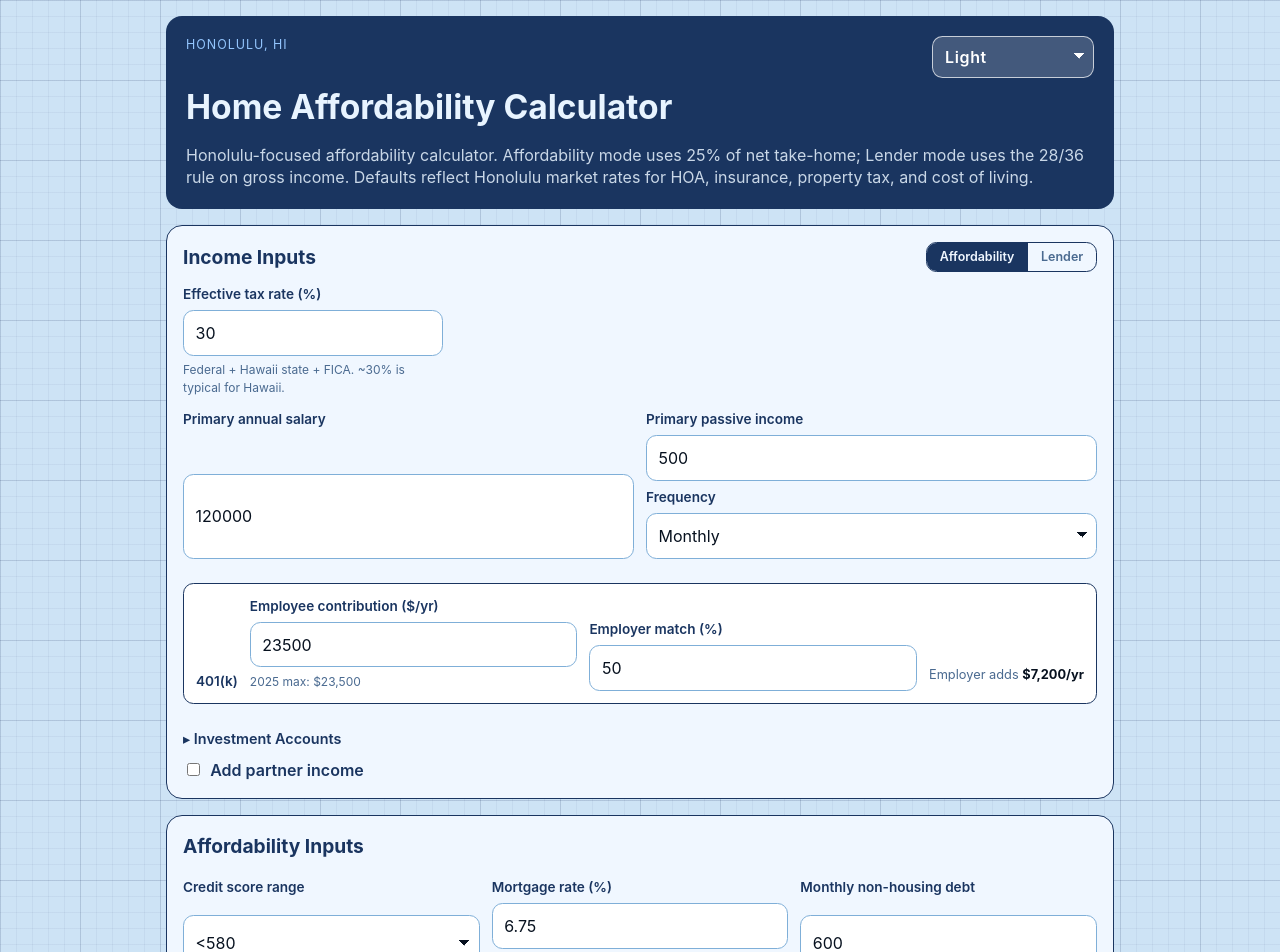
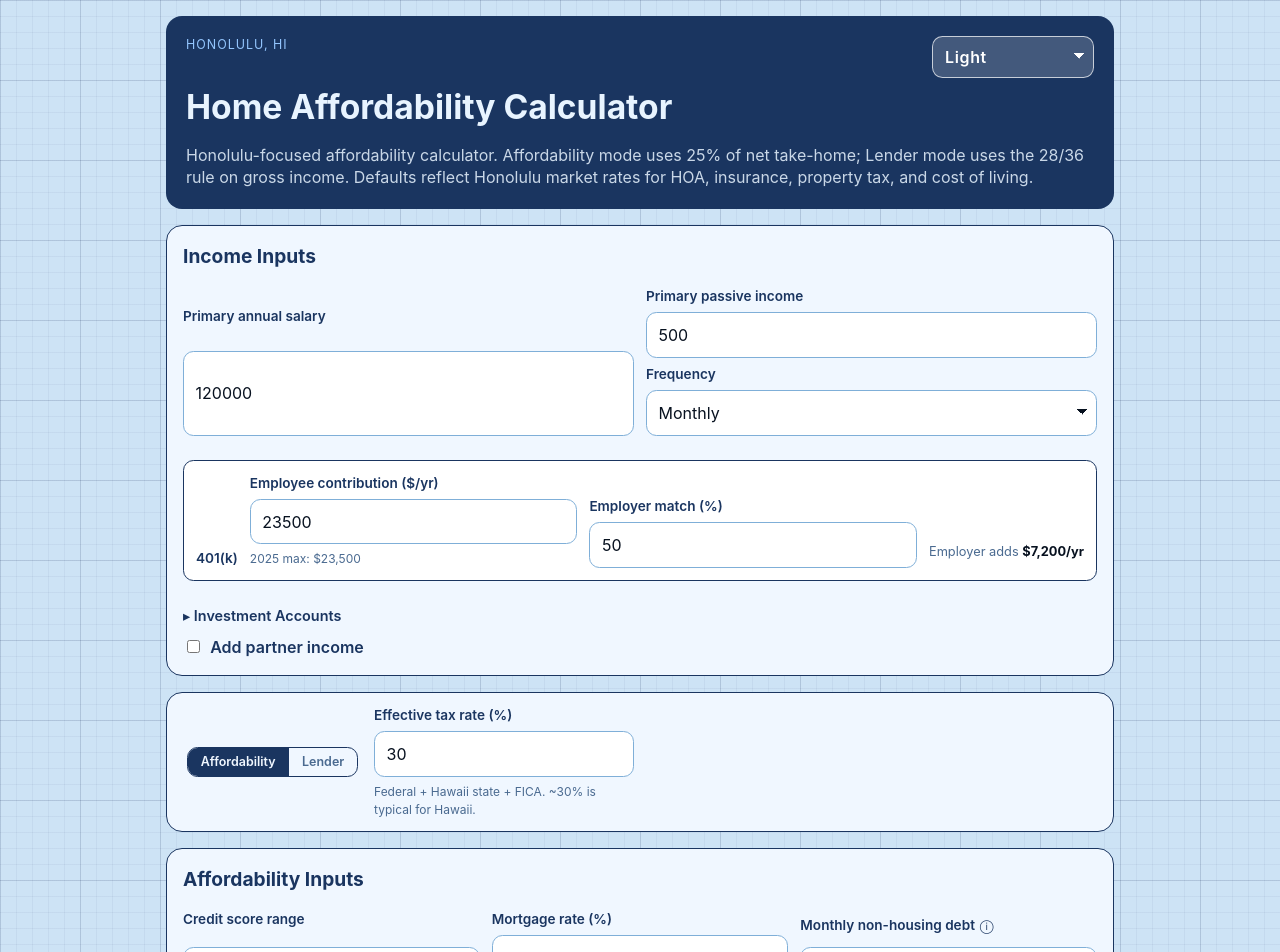
Before and after one commit to rcammack/budget-calculator, a React (Vite) app: page / in a window 1280 px wide. Shown: the top 952 px of the page. Built offline with nearby package versions, Linux system fonts and the light colour scheme.

Commit message:
move mode toggle, add tooltip

```diff
--- a/src/App.css
+++ b/src/App.css
@@ -121,6 +121,51 @@
   font-size: 0.85rem;
   font-weight: 600;
   color: var(--text-label);
+}
+
+.field-label-row {
+  display: flex;
+  align-items: center;
+  gap: 0.3rem;
+}
+
+/* ── Info tooltip ──────────────────────────────────────────────── */
+.info-btn {
+  position: relative;
+  display: inline-flex;
+  align-items: center;
+  font-size: 0.8rem;
+  color: var(--text-hint);
+  cursor: default;
+  line-height: 1;
+}
+
+.info-btn:hover .info-tooltip,
+.info-btn:focus-within .info-tooltip {
+  opacity: 1;
+  pointer-events: auto;
+  transform: translateY(0);
+}
+
+.info-tooltip {
+  position: absolute;
+  bottom: calc(100% + 6px);
+  left: 50%;
+  transform: translateX(-50%) translateY(4px);
+  width: 220px;
+  background: var(--bg-card);
+  border: 1px solid var(--border-input);
+  border-radius: var(--radius-input);
+  padding: 0.45rem 0.6rem;
+  font-size: 0.78rem;
+  font-weight: 400;
+  color: var(--text-primary);
+  box-shadow: 0 4px 12px rgba(0, 0, 0, 0.15);
+  opacity: 0;
+  pointer-events: none;
+  transition: opacity 0.15s, transform 0.15s;
+  z-index: 10;
+  white-space: normal;
 }
 
 input,
@@ -491,6 +536,17 @@ strong {
   margin: 0;
 }
 
+.mode-toggle-bar {
+  display: flex;
+  align-items: center;
+  gap: 1rem;
+  padding: 0.75rem 1.25rem;
+  background: var(--bg-panel);
+  border: var(--border-width-panel) solid var(--border-panel);
+  border-radius: var(--radius-panel);
+  flex-wrap: wrap;
+}
+
 .mode-toggle {
   display: flex;
   border: var(--border-width-panel) solid var(--border-panel);
@@ -522,13 +578,13 @@ strong {
 .mode-note {
   font-size: 0.8rem;
   color: var(--text-hint);
-  margin: 0 0 0.5rem;
+  margin: 0;
   line-height: 1.5;
 }
 
 .tax-rate-row {
   max-width: 260px;
-  margin-bottom: 0.75rem;
+  margin: 0;
 }
 
 /* ── Investment accounts ───────────────────────────────────────── */
--- a/src/App.jsx
+++ b/src/App.jsx
@@ -159,42 +159,7 @@ function App() {
       </header>
 
       <section className="panel">
-        <div className="panel-header-row">
-          <h2>Income Inputs</h2>
-          <div className="mode-toggle" role="group" aria-label="Calculation mode">
-            <button
-              className={`mode-btn${inputs.incomeMode === 'net' ? ' active' : ''}`}
-              onClick={() => update('incomeMode')('net')}
-            >
-              Affordability
-            </button>
-            <button
-              className={`mode-btn${inputs.incomeMode === 'gross' ? ' active' : ''}`}
-              onClick={() => update('incomeMode')('gross')}
-            >
-              Lender
-            </button>
-          </div>
-        </div>
-
-        {inputs.incomeMode === 'net' && (
-          <div className="tax-rate-row">
-            <NumberInput
-              label="Effective tax rate (%)"
-              value={inputs.effectiveTaxRate}
-              onChange={update('effectiveTaxRate')}
-              step="0.1"
-              hint="Federal + Hawaii state + FICA. ~30% is typical for Hawaii."
-            />
-          </div>
-        )}
-
-        {inputs.incomeMode === 'gross' && (
-          <p className="mode-note">
-            Uses 28/36 rule on gross income. Counts salary and passive income only —
-            investment returns are excluded as lenders require a 2-year documented history.
-          </p>
-        )}
+        <h2>Income Inputs</h2>
 
         {/* Primary person block */}
         <div className="person-block">
@@ -336,6 +301,43 @@ function App() {
         )}
       </section>
 
+      {/* Mode toggle — sits between income inputs and the mode-dependent sections */}
+      <div className="mode-toggle-bar">
+        <div className="mode-toggle" role="group" aria-label="Calculation mode">
+          <button
+            className={`mode-btn${inputs.incomeMode === 'net' ? ' active' : ''}`}
+            onClick={() => update('incomeMode')('net')}
+          >
+            Affordability
+          </button>
+          <button
+            className={`mode-btn${inputs.incomeMode === 'gross' ? ' active' : ''}`}
+            onClick={() => update('incomeMode')('gross')}
+          >
+            Lender
+          </button>
+        </div>
+
+        {inputs.incomeMode === 'net' && (
+          <div className="tax-rate-row">
+            <NumberInput
+              label="Effective tax rate (%)"
+              value={inputs.effectiveTaxRate}
+              onChange={update('effectiveTaxRate')}
+              step="0.1"
+              hint="Federal + Hawaii state + FICA. ~30% is typical for Hawaii."
+            />
+          </div>
+        )}
+
+        {inputs.incomeMode === 'gross' && (
+          <p className="mode-note">
+            Uses 28/36 rule on gross income. Counts salary and passive income only —
+            investment returns are excluded as lenders require a 2-year documented history.
+          </p>
+        )}
+      </div>
+
       <section className="panel">
         <h2>Affordability Inputs</h2>
         <div className="grid three-col">
@@ -360,6 +362,7 @@ function App() {
             label="Monthly non-housing debt"
             value={inputs.monthlyDebts}
             onChange={update('monthlyDebts')}
+            tooltip="Car loans, student loans, min. credit card payments. Not groceries or general living expenses."
           />
           <NumberInput
             label="Monthly HOA"
--- a/src/components/NumberInput.jsx
+++ b/src/components/NumberInput.jsx
@@ -1,6 +1,14 @@
-const NumberInput = ({ label, value, onChange, hint, step = 'any' }) => (
+const NumberInput = ({ label, value, onChange, hint, tooltip, step = 'any' }) => (
   <label className="field">
-    <span>{label}</span>
+    <span className="field-label-row">
+      {label}
+      {tooltip && (
+        <span className="info-btn" aria-label={tooltip}>
+          ⓘ
+          <span className="info-tooltip">{tooltip}</span>
+        </span>
+      )}
+    </span>
     <input
       type="number"
       inputMode="decimal"
```
Also changed, not shown: 1 other file (tests, documents, lock files or other folders).
